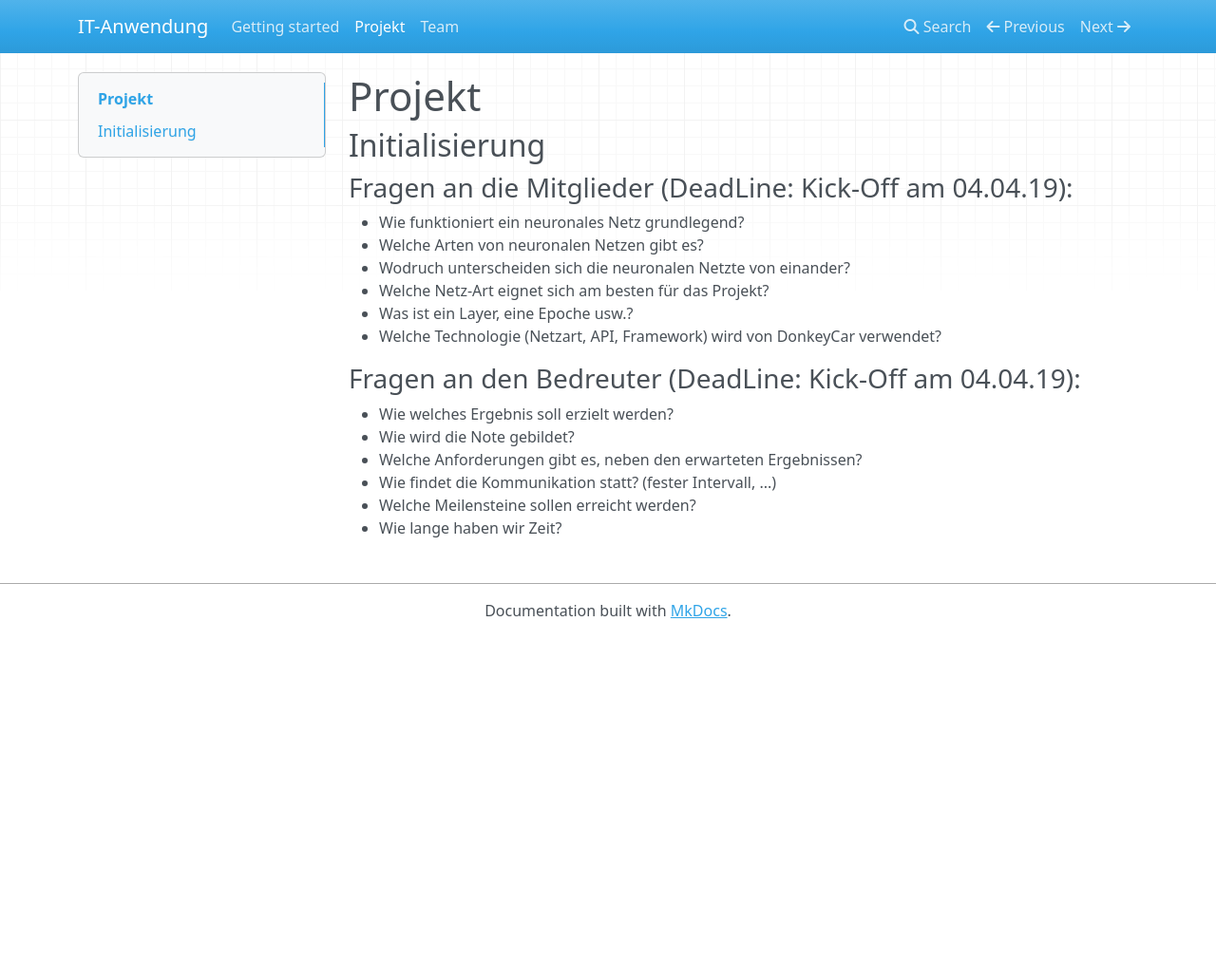
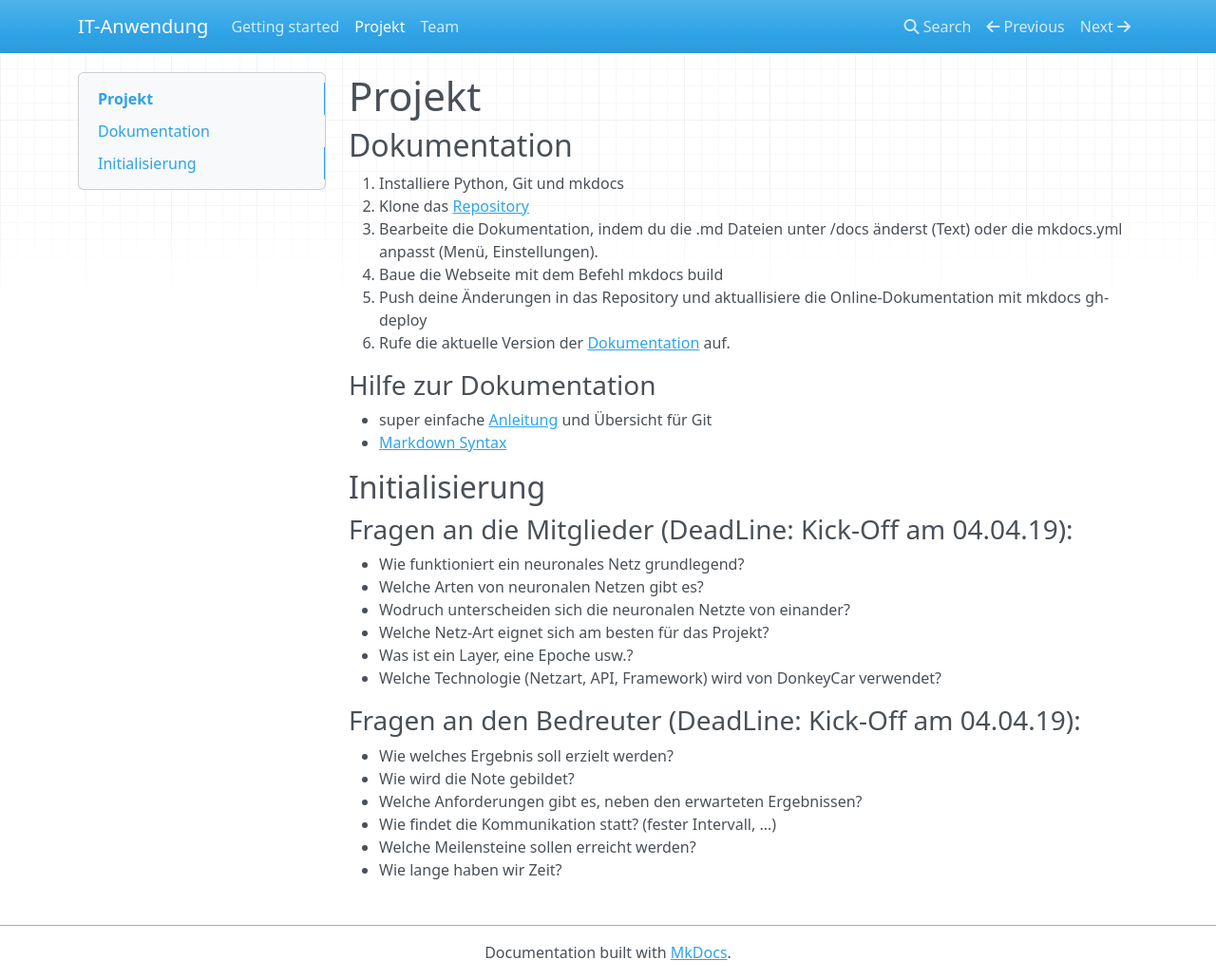
Before and after one commit to bohniti/autonomous_rc_car, an MkDocs documentation site: the page built from docs/project.md, in a window 1280 px wide and 1031 px high. Shown: the whole window at 95% size. Built offline with MkDocs 1.6.1, drawn with Linux system fonts in a browser that asks for light colours; nearby versions of some CDN libraries.

Commit message:
added some help to use and create documentation with mkdocs

```diff
--- a/docs/project.md
+++ b/docs/project.md
@@ -1,4 +1,16 @@
 #Projekt
+
+##Dokumentation
+1. Installiere Python, Git und mkdocs
+2. Klone das [Repository](https://github.com/bohniti/it_projekt_dokumentation)
+3. Bearbeite die Dokumentation, indem du die .md Dateien unter /docs änderst (Text) oder die mkdocs.yml anpasst (Menü, Einstellungen).
+4. Baue die Webseite mit dem Befehl mkdocs build
+5. Push deine Änderungen in das Repository und aktuallisiere die Online-Dokumentation mit mkdocs gh-deploy
+6. Rufe die aktuelle Version der [Dokumentation](https://bohniti.github.io/it-projekt) auf.
+
+###Hilfe zur Dokumentation
+* super einfache [Anleitung](https://rogerdudler.github.io/git-guide/index.de.html) und Übersicht für Git
+* [Markdown Syntax](Markdown Syntax)
 
 ##Initialisierung
 
```
Also changed, not shown: site/index.html, 1 other file.
